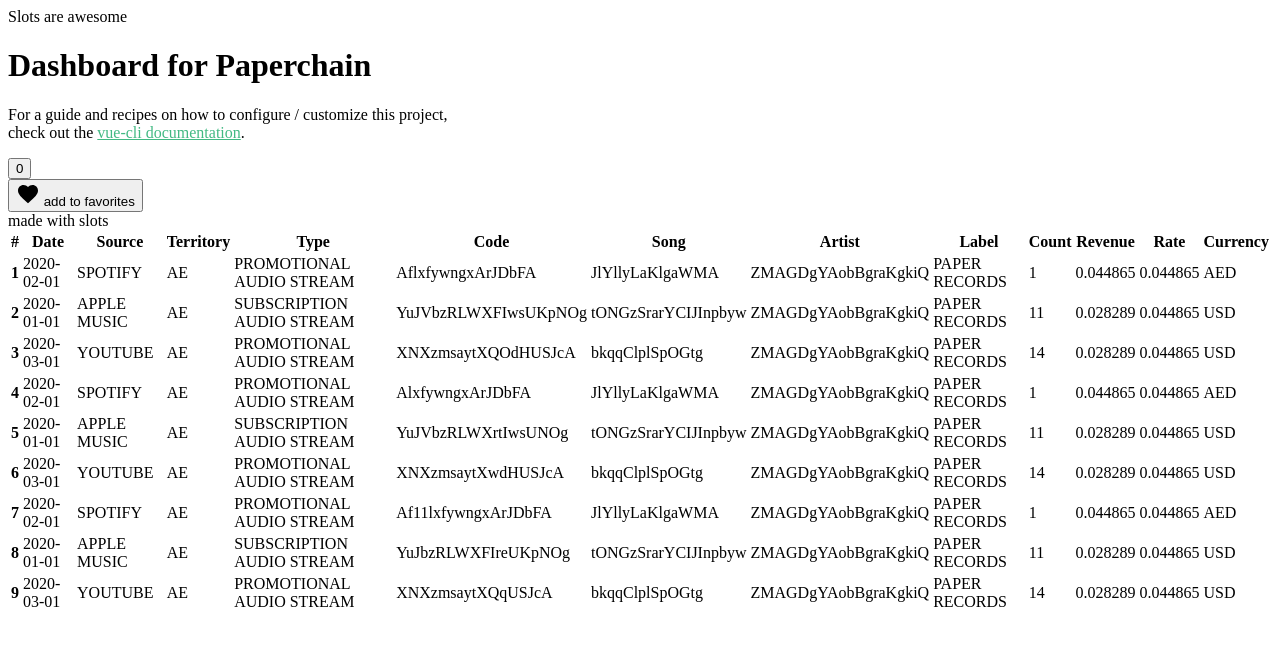
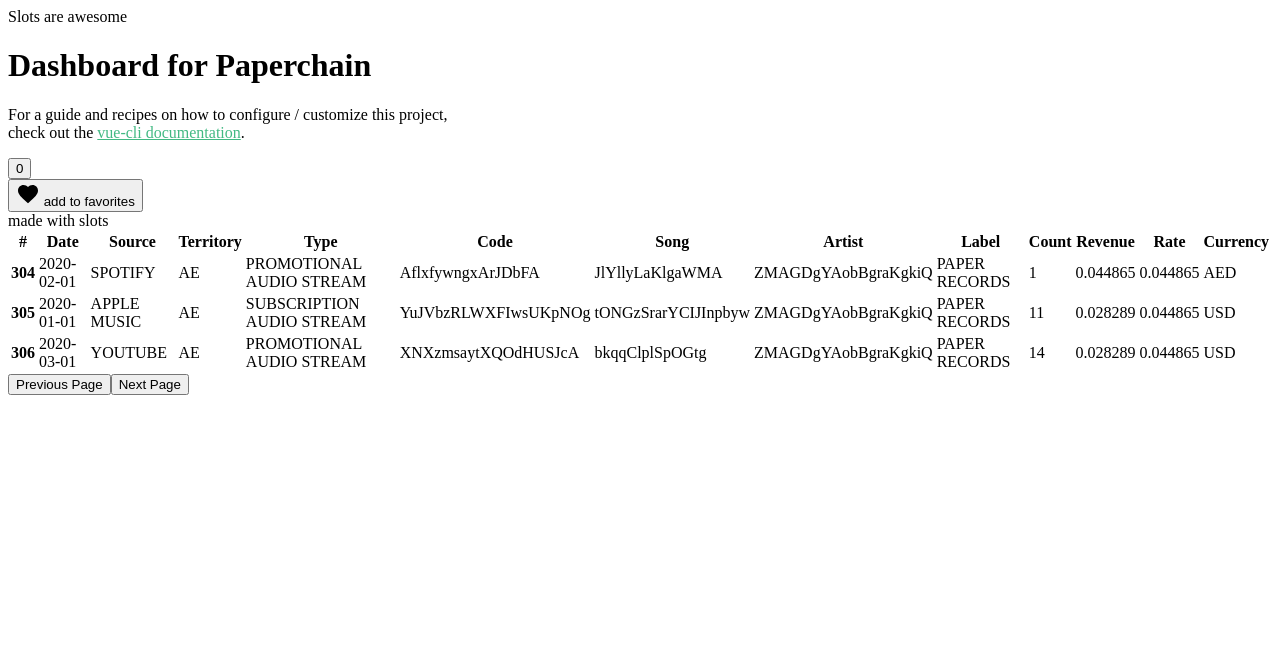
Before and after one commit to Morganhtrotter/Paperchain, a Vue app in the folder dashboard/: page / in a window 1280 px wide. Shown: the top 646 px of the page. Built offline with nearby package versions, Linux system fonts and the light colour scheme.

Commit message:
Basic pagination with next and prev buttons working

```diff
--- a/dashboard/src/components/Table.vue
+++ b/dashboard/src/components/Table.vue
@@ -19,7 +19,7 @@
           </tr>
         </thead>
         <tbody>
-          <tr v-for="item in items" :key="item.isrc">
+          <tr v-for="item in sortedItems" :key="item.isrc">
             <th scope="row">{{ getCount() }}</th>
             <td>{{ item.metric_date}}</td>
             <td>{{ item.source }}</td>
@@ -36,13 +36,14 @@
           </tr>
         </tbody>
       </table>
+      <button v-on:click="prevPage()">Previous Page</button>
+      <button v-on:click="nextPage()">Next Page</button>
   </section>
 </template>
 
 <script>
-var count = 1;
-var lastSort = "";
-//var sameSort = false;
+//var startIndex = 0;
+//var endIndex = 3;
 export default {
   data() {
     return {
@@ -56,15 +57,30 @@ export default {
         {metric_date: "2020-02-01", source: "SPOTIFY", territory: "AE", metric_type: "PROMOTIONAL AUDIO STREAM", isrc: "Af11lxfywngxArJDbFA", asset_name: "JlYllyLaKlgaWMA", party_name: "ZMAGDgYAobBgraKgkiQ", label_name: "PAPER RECORDS", units: "1", amount: "0.044865", per_unit_rate: "0.044865", currency: "AED"},
         {metric_date: "2020-01-01", source: "APPLE MUSIC", territory: "AE", metric_type: "SUBSCRIPTION AUDIO STREAM", isrc: "YuJbzRLWXFIreUKpNOg", asset_name: "tONGzSrarYCIJInpbyw", party_name: "ZMAGDgYAobBgraKgkiQ", label_name: "PAPER RECORDS", units: "11", amount: "0.028289", per_unit_rate: "0.044865", currency: "USD"},
         {metric_date: "2020-03-01", source: "YOUTUBE", territory: "AE", metric_type: "PROMOTIONAL AUDIO STREAM", isrc: "XNXzmsaytXQqUSJcA", asset_name: "bkqqClplSpOGtg", party_name: "ZMAGDgYAobBgraKgkiQ", label_name: "PAPER RECORDS", units: "14", amount: "0.028289", per_unit_rate: "0.044865", currency: "USD"},
-      ]
+      ],
+      pageSize: 3,
+      currentPage: 1,
+      count: 1,
+      lastSort: ""
+    }
+  },
+  computed: {
+    sortedItems:function() {
+      return this.items.filter((row, index) => {
+        let start = (this.currentPage - 1) * this.pageSize;
+        let end = this.currentPage * this.pageSize;
+        if (index >= start && index < end) {
+          return true;
+        }
+      });
     }
   },
   methods: {
     getCount() {
-      return count++;
+      return this.count++;
     },
     sort(attribute) {
-      count = 1;
+      this.count = 1;
       function compareAscending(a, b) {
         if (a[attribute].toLowerCase() < b[attribute].toLowerCase()) {
           return -1;
@@ -85,14 +101,25 @@ export default {
         }
       }
 
-      if (lastSort === attribute) {
+      if (this.lastSort === attribute) { // If user clicks on same header twice, sort by descending order
         this.items.sort(compareDescending);
-        lastSort = "";
-      } else {
+        this.lastSort = "";
+      } else { // Sort by ascending order
         this.items.sort(compareAscending);
-        lastSort = attribute;
+        this.lastSort = attribute;
       }
+      this.sortedItems = this.items;
       return this.items;
+    },
+    nextPage() {
+      if ((this.currentPage * this.pageSize) < this.items.length) {
+        this.currentPage++;
+      }
+    },
+    prevPage() {
+      if (this.currentPage > 1) {
+        this.currentPage--;
+      }
     }
   }
 };
```
